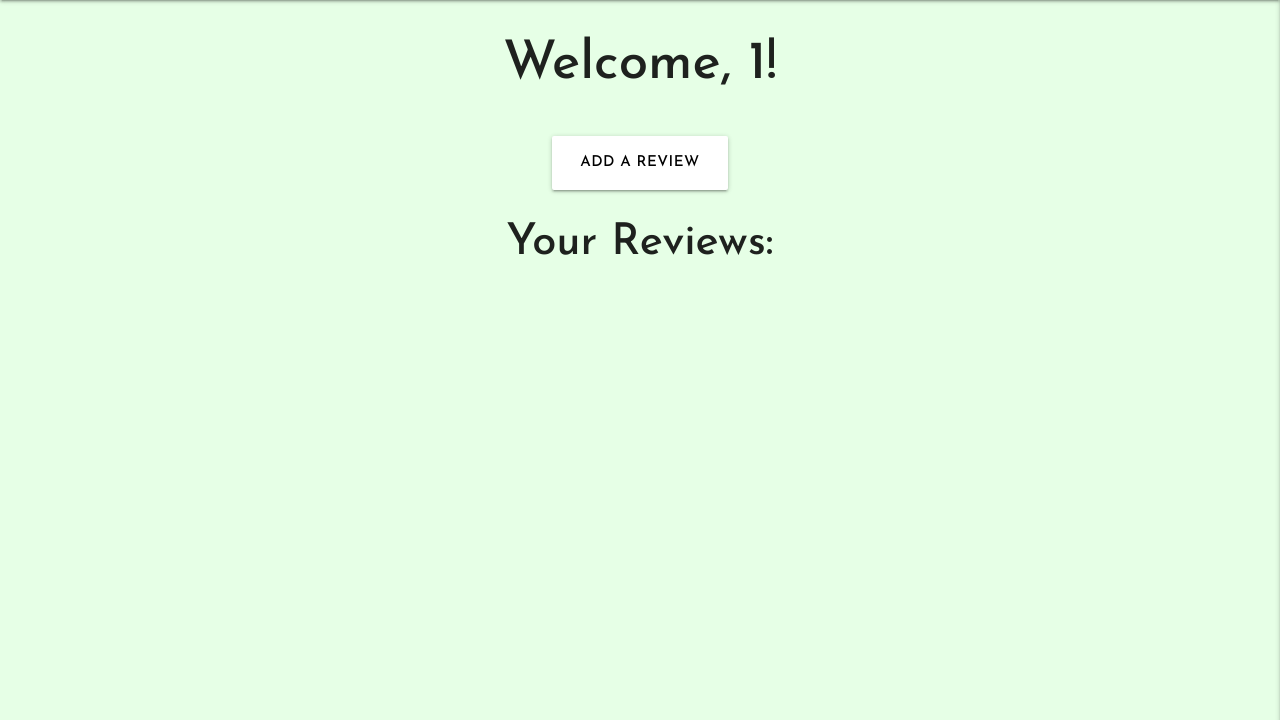
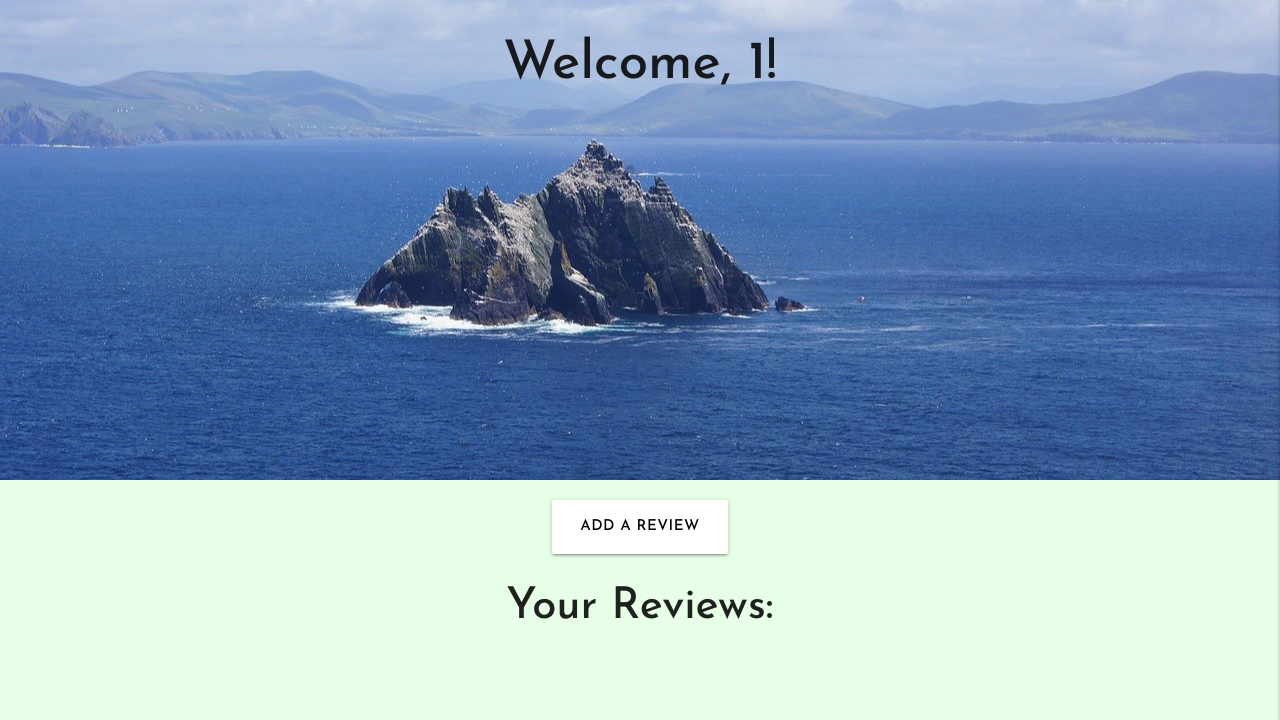
Before and after one commit to d-mcalpin/IrelandRecommends, a Flask app: page /profile/1 in a window 1280 px wide. Shown: the part 64-784 px from the top of the page. Run offline with Flask 2, Linux system fonts and the light colour scheme; the visitor is signed in with stand-in values (Sample User, id 1); a database or web service that is not in the repository returns one stand-in record (values such as "Sample title"); some libraries are stand-ins or nearby versions.

Commit message:
Added background image to profile page

```diff
--- a/static/css/style.css
+++ b/static/css/style.css
@@ -118,3 +118,15 @@ strong {
 	background-position: 50% 50%;
 	color: black;
 }
+
+.profile-hero {
+	text-align: center;
+	height: 60vh;
+	background-image: url(../images/skellig.jpg);
+	background-size: cover;
+	-webkit-background-size: cover;
+	-moz-background-size: cover;
+	-o-background-size: cover;
+	background-repeat: no-repeat;
+	background-position: 50% 50%;
+}
```
Also changed, not shown: static/images/skellig.jpg (added).
